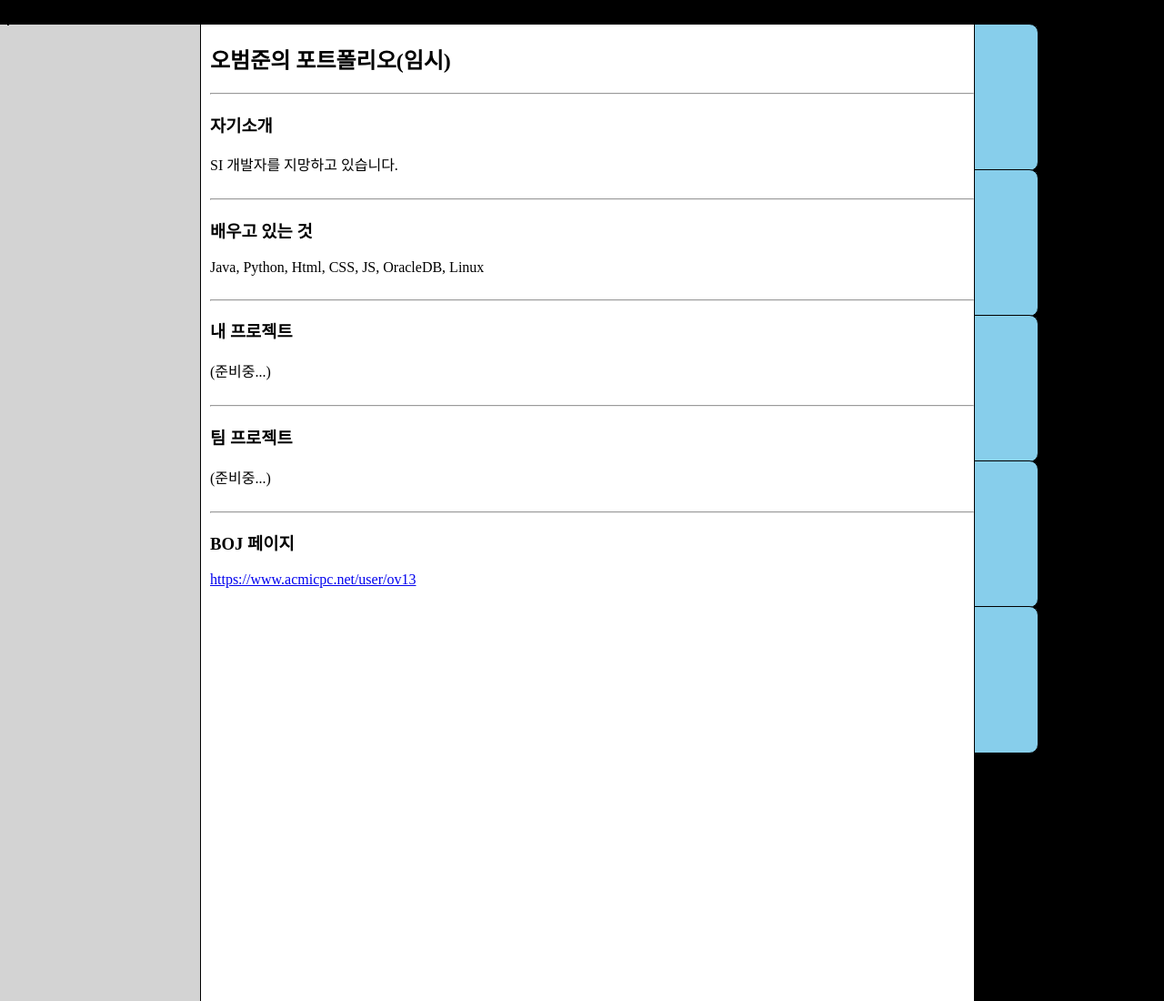
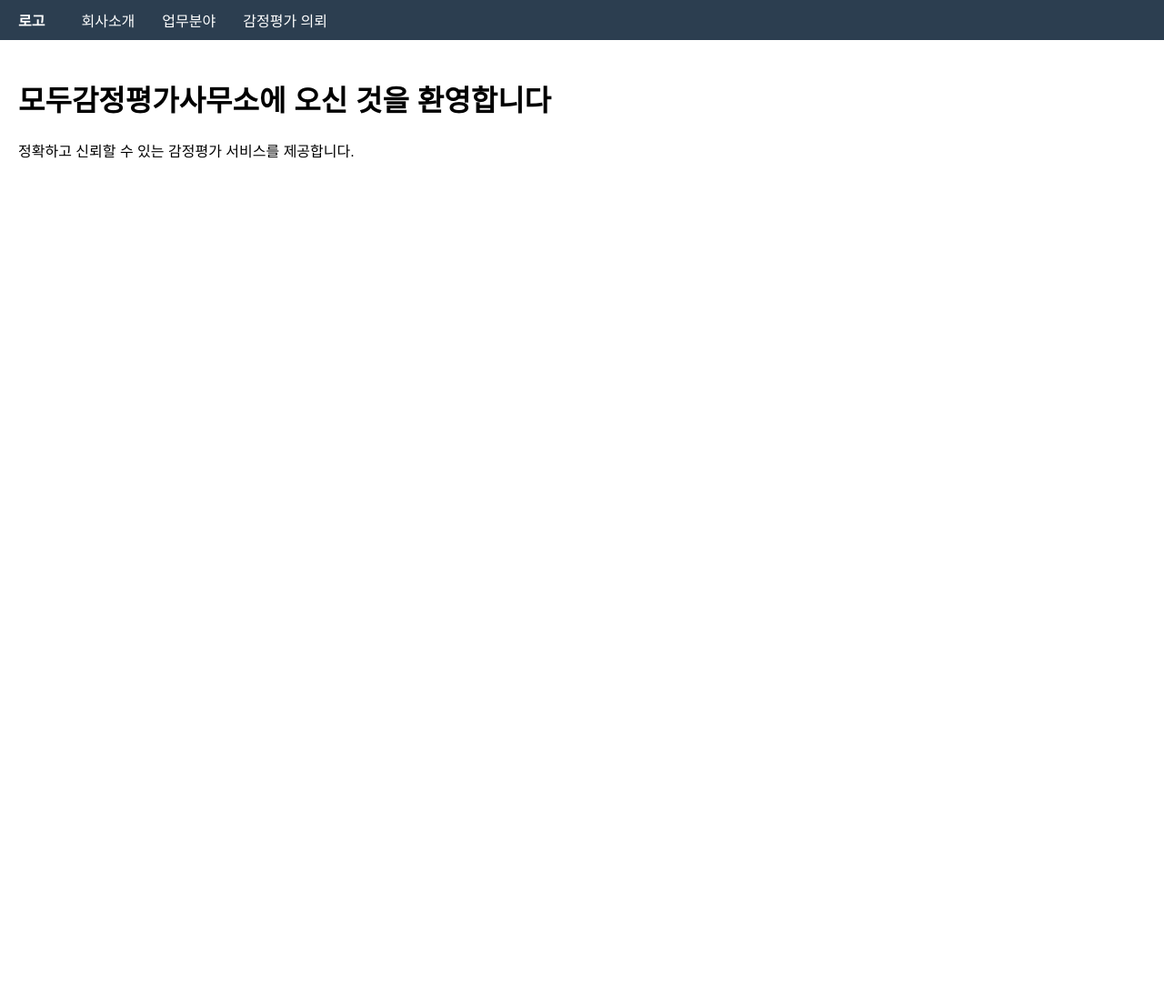
Before and after one commit to purelykiss/purelykiss.github.io, a plain HTML site: page index.html in a window 1280 px wide. Shown: the top 1100 px of the page at 91% size. After the commit the page ends 800 px from the top, so only its background shows below. Drawn offline with nearby package versions, Linux system fonts and the light colour scheme.

Commit message:
감정평가사무소 페이지

```diff
--- /dev/null
+++ b/header.html
@@ -0,0 +1,28 @@
+<header>
+  <div class="logo" data-nav="main">로고</div>
+  <nav>
+    <div class="menu">
+      <a>회사소개</a>
+      <div class="submenu">
+        <a data-nav="greeting">인사말</a>
+        <a data-nav="location">찾아오는 길</a>
+      </div>
+    </div>
+    <div class="menu">
+      <a>업무분야</a>
+      <div class="submenu">
+        <a data-nav="lease">임대보증금 보증감정</a>
+        <a data-nav="tax">정여/상속세 감정</a>
+        <a data-nav="owner">보상 소유자 주민추천</a>
+        <a data-nav="general">일반거래</a>
+      </div>
+    </div>
+    <div class="menu">
+      <a>감정평가 의뢰</a>
+      <div class="submenu">
+        <a data-nav="cost">감정평가 비용</a>
+        <a data-nav="request">감정평가 의뢰서</a>
+      </div>
+    </div>
+  </nav>
+</header>
--- a/index.html
+++ b/index.html
@@ -1,271 +1,88 @@
 <!DOCTYPE html>
-<html>
+<html lang="ko">
 <head>
-<meta charset="UTF-8">
-<title>Insert title here</title>
+  <meta charset="UTF-8">
+  <meta name="viewport" content="width=device-width, initial-scale=1.0">
+  <title>모두감정평가사무소</title>
+  <link rel="stylesheet" href="style.css">
 </head>
-<style type="text/css">
-	body{
-		background-color: black;
-	}
-	div{
-		position: absolute;
-		border-width: 1px;
-		border-style: solid;
-	}
+<body>
+  <div id="header"></div>
 
-	.paper{
-		width: 840px;
-		height: 1188px;
-	}
+  <main id="content">
+    <h1>모두감정평가사무소에 오신 것을 환영합니다</h1>
+    <p>정확하고 신뢰할 수 있는 감정평가 서비스를 제공합니다.</p>
+  </main>
 
-	.pivot{
-		width: 840px;
-		height: 1px;
-		left:50%;
-	}
+  <script>
+    const pageMap = {
+      greeting: 'intro/greeting.html',
+      location: 'intro/location.html',
+      lease: 'services/lease.html',
+      tax: 'services/tax.html',
+      owner: 'services/owner.html',
+      general: 'services/general.html',
+      cost: 'request/cost.html',
+      request: 'request/request.html',
+      main: 'main.html'
+    };
 
-	.bg_bookmark_right{
-		position: absolute;
-		background-color: skyBlue;
-	}
+    const base = location.pathname.split('/')[1]; // 예: yourusername.github.io/repo
+    const basePath = base ? `/${base}/` : '/';
 
-	.ani_bookmark_left{
-		position: absolute;
-		background-color: skyBlue;
-	}
+    function navigateTo(page) {
+      const path = pageMap[page] || 'main.html';
+      history.pushState({ page }, '', basePath + path);
+      loadPage(page);
+    }
 
-	.ani_bookmark_right{
-		position: absolute;
-		background-color: skyBlue;
-	}
+    window.addEventListener('popstate', (e) => {
+      const path = location.pathname.split('/').pop().replace('.html', '') || 'main';
+      loadPage(path);
+    });
 
-	.page_left{
-		background-color: lightGray;
-	}
+    function loadPage(page) {
+      const filePath = pageMap[page] || 'main.html';
+      fetch(filePath)
+        .then(res => res.text())
+        .then(html => {
+          document.getElementById('content').innerHTML = html;
+        })
+        .catch(() => {
+          document.getElementById('content').innerHTML = '<h2>페이지를 불러올 수 없습니다.</h2>';
+        });
+    }
 
-	.page_right{
-		background-color: white;
-		z-index:1;
-	}
+    function loadHeader() {
+      fetch('header.html')
+        .then(res => res.text())
+        .then(html => {
+          document.getElementById('header').innerHTML = html;
+          // 이벤트 리스너 다시 연결
+          document.querySelectorAll('[data-nav]').forEach(el => {
+            el.addEventListener('click', e => {
+              const page = e.target.getAttribute('data-nav');
+              navigateTo(page);
+            });
+          });
+        });
+    }
 
-	.mark_left{
-		width: 80px;
-		height: 160px;
-		border-radius: 10px 0px 0px 10px;
-	}
+window.addEventListener('DOMContentLoaded', () => {
+  loadHeader();
 
-	.mark_right{
-		width: 80px;
-		height: 160px;
-		border-radius: 0px 10px 10px 0px;
-	}
-
-	.hidden{
-		display:none;
-	}
-</style>
-<script src='https://code.jquery.com/jquery-3.7.1.js'></script>
-<script type="text/javascript">
-	let pivot
-	let RightPageOffset
-	let pageNum = 0
-	let bookmarkOffset = []
-
-	function updatePivot(){
-		let left = $(window).width()/2 - 420;
-		$('.pivot').css({
-			left: left
-		})
-		console.log(pivot.left)
-	}
-
-	function updateRightPageOffset(){
-		RightPageOffset = $('.pivot').offset()
-		top = RightPageOffset.top
-		left = RightPageOffset.left
-		$('.page_right').css({
-			top: top,
-			left: left
-		})
-	}
-
-	function updateLeftPageOffset(){
-		top = RightPageOffset.top
-		left = RightPageOffset.left - 840
-		console.log(left)
-		$('.page_left').css({
-			top: top,
-			left: left
-		})
-	}
-
-	function updateBookmarkOffset(){
-		for(let i = 0; i < 5; i++){
-			bookmarkOffset[i] = RightPageOffset
-			bookmarkOffset[i].left = $('.page_right').offset().left + $('.paper').width()
-			bookmarkOffset[i].top = $('.page_right').offset().top + i * $('.mark_right').height()
-
-			let left = bookmarkOffset[i].left
-			let top = bookmarkOffset[i].top
-
-			let tmp = '.mark_right.' + (i+1)
-			$( tmp ).css({
-				top: top,
-				left: left
-			})
-		}
-	}
-
-	function TurnPageToNext(){
-
-	}
-
-	function TurnPageToPrevious(){
-
-	}
-
-	$(document).ready(function(){
-		pivot = $('.pivot').offset()
-		updatePivot();
-		updateRightPageOffset()
-		updateLeftPageOffset()
-		updateBookmarkOffset()
-
-		$(window).resize(function(){
-			updatePivot();
-			updateRightPageOffset()
-			updateLeftPageOffset()
-			updateBookmarkOffset()
-		})
-	})
-</script>
-<body>
-	<div class="pivot">
-	</div>
-	<br>
-
-	<div class="paper front_cover_right">
-		<div class="front_cover_title"></div>
-	</div>
-
-	<div class="bg_page_left paper page_left">
-	</div>
-
-	<div class="bg_page_right 1 paper page_right">
-	</div>
-
-	<div class="bg_page_right 2 paper page_right">
-	</div>
-
-	<div class="bg_page_right 3 paper page_right">
-	</div>
-
-	<div class="bg_page_right 4 paper page_right">
-	</div>
-
-	<div class="bg_page_right 5 paper page_right" style= "padding:0 0 0 10px">
-	<h2>오범준의 포트폴리오(임시)</h2>
-	<hr>
-
-	<h3>자기소개</h3>
-	SI 개발자를 지망하고 있습니다.
-	<br><br><hr>
-
-	<h3>배우고 있는 것</h3>
-	Java, Python, Html, CSS, JS, OracleDB, Linux
-	<br><br><hr>
-
-	<h3>내 프로젝트</h3>
-	(준비중...)
-	<br><br><hr>
-
-	<h3>팀 프로젝트</h3>
-	(준비중...)
-	<br><br><hr>
-
-	<h3>BOJ 페이지</h3>
-	<a href='https://www.acmicpc.net/user/ov13'>https://www.acmicpc.net/user/ov13</a>
-
-	</div>
-
-	<div class="bg_bookmark_right 1 mark_right">
-	</div>
-
-	<div class="bg_bookmark_right 2 mark_right">
-	</div>
-
-	<div class="bg_bookmark_right 3 mark_right">
-	</div>
-
-	<div class="bg_bookmark_right 4 mark_right">
-	</div>
-
-	<div class="bg_bookmark_right 5 mark_right">
-	</div>
-
-	<div class="ani_bookmark_left 1">
-	</div>
-
-	<div class="ani_bookmark_left 2">
-	</div>
-
-	<div class="ani_bookmark_left 3">
-	</div>
-
-	<div class="ani_bookmark_left 4">
-	</div>
-
-	<div class="ani_bookmark_left 5">
-	</div>
-
-	<div class="ani_bookmark_right 1 mark_right">
-	</div>
-
-	<div class="ani_bookmark_right 2 mark_right">
-	</div>
-
-	<div class="ani_bookmark_right 3 mark_right">
-	</div>
-
-	<div class="ani_bookmark_right 4 mark_right">
-	</div>
-
-	<div class="ani_bookmark_right 5 mark_right">
-	</div>
-
-	<div class="ani_page_left">
-	</div>
-
-	<div class="ani_page_right">
-	</div>
-
-	<div class="back_cover_left">
-	</div>
-
-	<div class="postit front_cover">
-	</div>
-
-	<div class="postit back_cover">
-	</div>
-
-	<div class="postit 1">
-	</div>
-
-	<div class="postit 2">
-	</div>
-
-	<div class="postit 3">
-	</div>
-
-	<div class="postit 4">
-	</div>
-
-	<div class="postit 5">
-	</div>
-
-	<div class="namecard">
-	</div>
-
+  // 404.html에서 redirect되었을 경우 경로 복원
+  const redirectPath = sessionStorage.getItem('redirectPath');
+  if (redirectPath) {
+    sessionStorage.removeItem('redirectPath');
+    const page = redirectPath.split('/').pop().replace('.html', '') || 'main';
+    loadPage(page);
+    history.replaceState({}, '', redirectPath); // 주소도 되돌리기
+  } else {
+    const path = location.pathname.split('/').pop().replace('.html', '') || 'main';
+    loadPage(path);
+  }
+});
+  </script>
 </body>
 </html>
--- /dev/null
+++ b/main.html
@@ -0,0 +1,2 @@
+<h1>모두감정평가사무소에 오신 것을 환영합니다</h1>
+<p>정확하고 신뢰할 수 있는 감정평가 서비스를 제공합니다.</p>
--- /dev/null
+++ b/style.css
@@ -0,0 +1,69 @@
+body {
+  margin: 0;
+  font-family: Arial, sans-serif;
+}
+
+header {
+  background-color: #2c3e50;
+  color: white;
+  display: flex;
+  align-items: center;
+  padding: 10px 20px;
+  position: sticky;
+  top: 0;
+  z-index: 1000;
+}
+
+.logo {
+  margin-right: 40px;
+  font-weight: bold;
+  cursor: pointer;
+}
+
+nav {
+  display: flex;
+  gap: 30px;
+}
+
+.menu {
+  position: relative;
+}
+
+.menu > a {
+  color: white;
+  text-decoration: none;
+  cursor: pointer;
+}
+
+.submenu {
+  position: absolute;
+  top: 30px;
+  left: 0;
+  background-color: #34495e;
+  display: none;
+  flex-direction: column;
+  opacity: 0;
+  transition: opacity 0.5s;
+  min-width: 180px;
+}
+
+.submenu a {
+  padding: 10px;
+  color: white;
+  text-decoration: none;
+}
+
+.menu:hover .submenu {
+  display: flex;
+  opacity: 1;
+}
+
+.menu:not(:hover) .submenu {
+  display: flex;
+  opacity: 0;
+  transition: opacity 0.5s;
+}
+
+main {
+  padding: 20px;
+}
```
Also changed, not shown: 404.html (added, +17 -0 lines), intro/greeting.html (added, +2 -0 lines), intro/location.html (added, +2 -0 lines), request/cost.html (added, +2 -0 lines), request/request.html (added, +3 -0 lines), services/general.html (added, +2 -0 lines), services/lease.html (added, +2 -0 lines), services/owner.html (added, +2 -0 lines), services/tax.html (added, +2 -0 lines).
